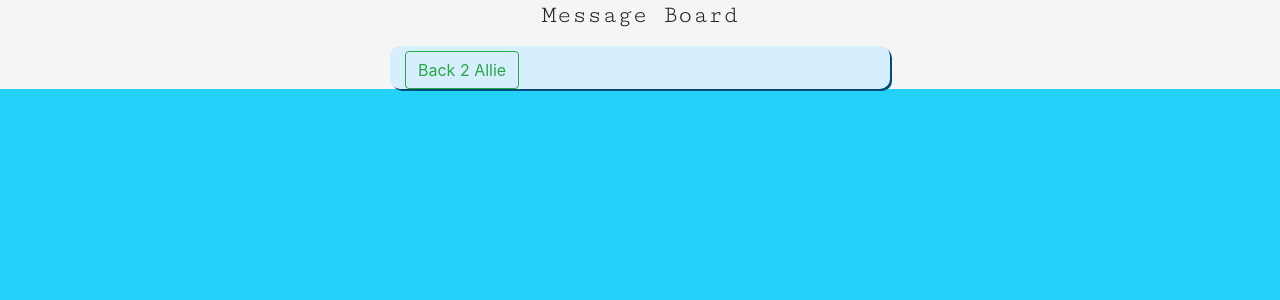
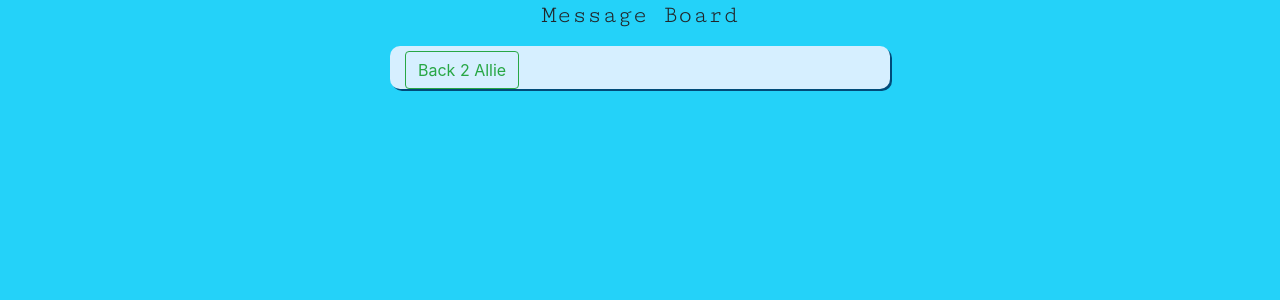
Before and after one commit to kirksudduth/PawPal, a Django app: page /pawpals/1/message_board in a window 1280 px wide. Shown: the part 56-356 px from the top of the page. Run offline with Django 3.2, Linux system fonts and the light colour scheme; a user stored in the database is signed in; data comes from the database, SQL or seed files in the repository; data that the repository does not hold is empty; parts of the project's set-up code (start-up, migrations or seed data) failed here and were passed over; some libraries are stand-ins or nearby versions.

Commit message:
removed styling on board class

```diff
--- a/pawpalproject/pawpalapp/static/styles/base.css
+++ b/pawpalproject/pawpalapp/static/styles/base.css
@@ -52,10 +52,6 @@ fieldset {
 
 p.activity_date {
   font-weight: 250;
-}
-
-.board {
-  background-color: #f5f5f5;
 }
 
 img {
```
